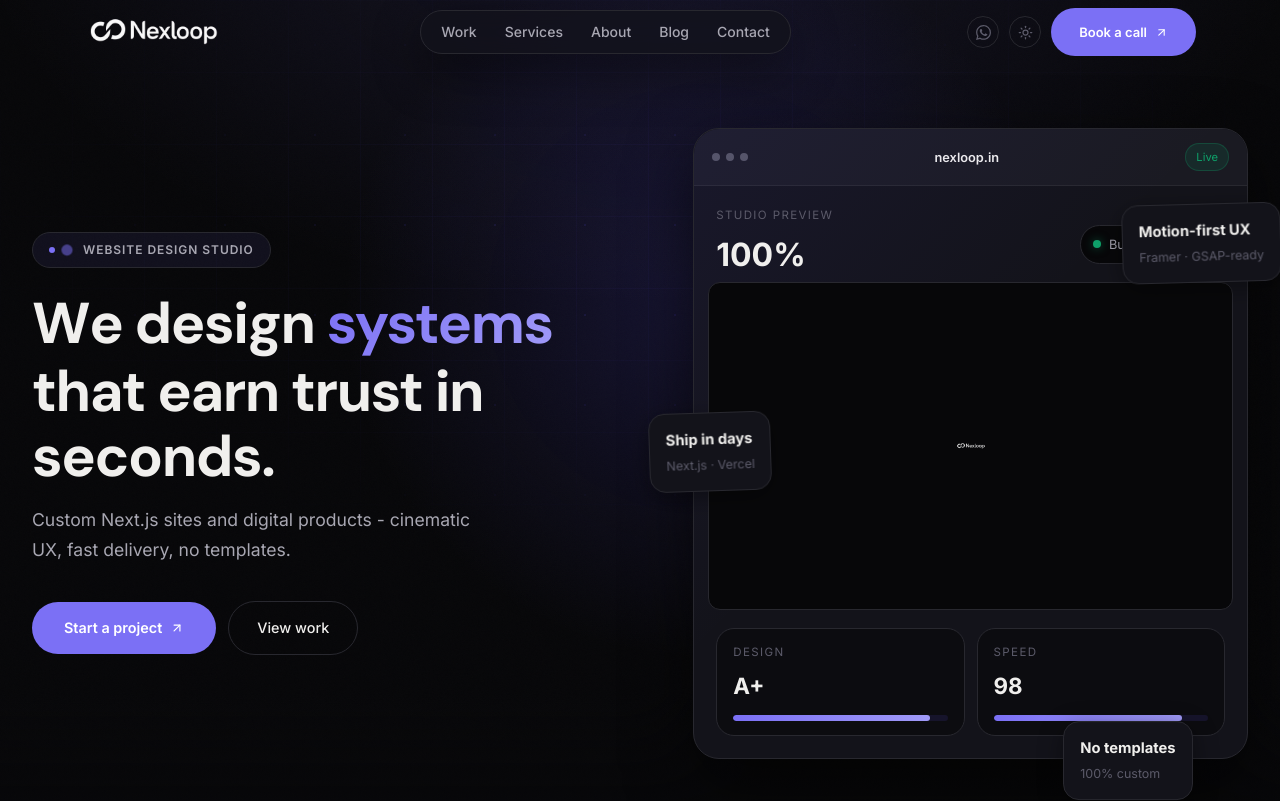
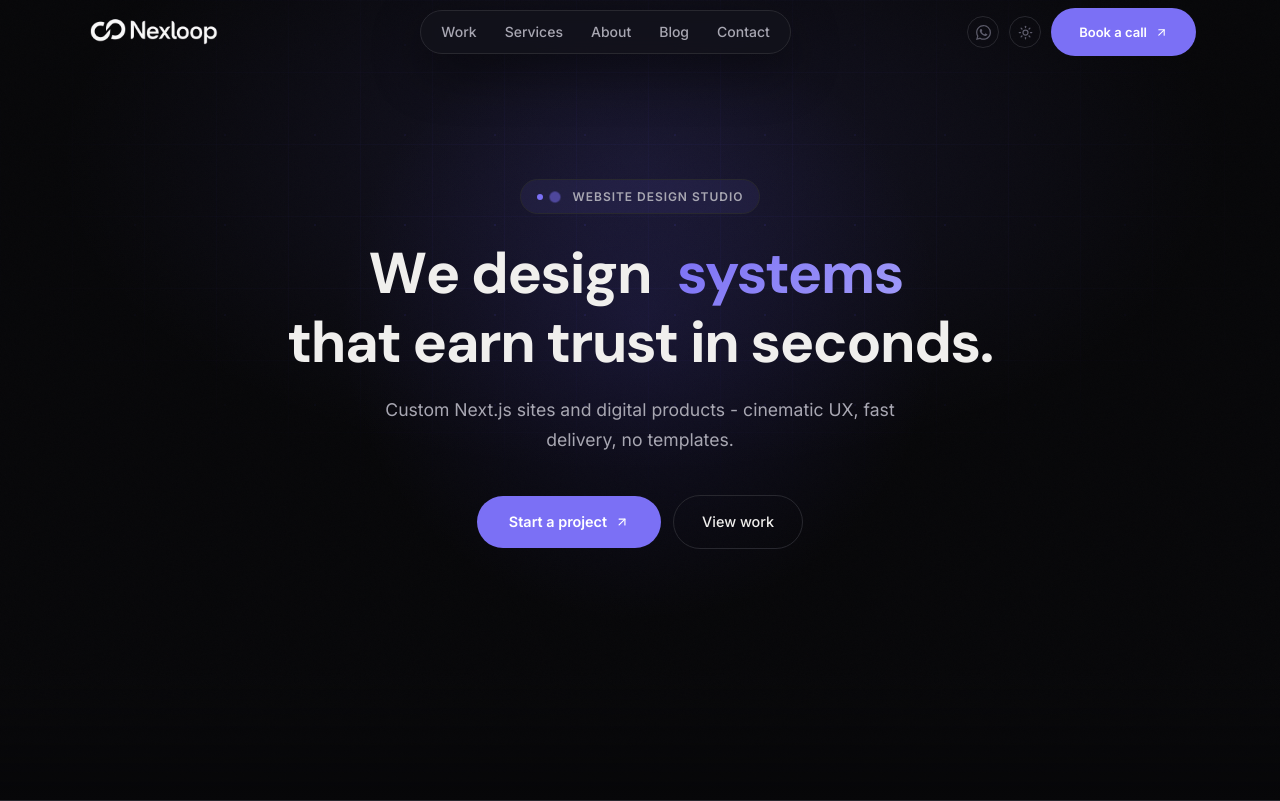
Before and after one commit to nexloop-team/NexLoop, a Next.js app: page / in a window 1280 px wide. Shown: the top 801 px of the page. Built offline with nearby package versions, Linux system fonts and the light colour scheme.

Commit message:
uichanges7

```diff
--- a/app/globals.css
+++ b/app/globals.css
@@ -1000,6 +1000,12 @@ a { color: inherit; text-decoration: none; }
   --cursor-x: 50%;
   --cursor-y: 30%;
 }
+.hero-stage-centered .hero-spotlight {
+  background:
+    radial-gradient(ellipse 70% 60% at 50% 20%, var(--accent-glow) 0%, transparent 65%),
+    radial-gradient(500px circle at var(--cursor-x, 50%) var(--cursor-y, 40%), rgba(91,79,232,0.14) 0%, transparent 60%),
+    var(--bg);
+}
 @media (min-width: 1024px) {
   .hero-stage { min-height: 100vh; }
 }
--- a/app/layout.tsx
+++ b/app/layout.tsx
@@ -13,7 +13,7 @@ const inter = Inter({ subsets: ["latin"], variable: "--font-inter", display: "sw
 export const metadata: Metadata = {
   metadataBase: new URL("https://nexloop.in"),
   title: {
-    default: "NexLoop | Best Website Design & Development Agency in India",
+    default: "NexLoop",
     template: "%s | NexLoop",
   },
   description:
--- a/app/page.tsx
+++ b/app/page.tsx
@@ -12,7 +12,6 @@ import CTA from "@/components/CTA";
 import Footer from "@/components/Footer";
 
 export const metadata: Metadata = {
-  title: "Best Website Design & Development Agency in India",
   description:
     "Hire NexLoop for custom website design and development. Top web design agency in India for Next.js sites, mobile apps, and AI automation that convert visitors into leads.",
   alternates: { canonical: "https://nexloop.in" },
--- a/components/ui/hero-parallax.tsx
+++ b/components/ui/hero-parallax.tsx
@@ -6,11 +6,8 @@ import {
   AnimatePresence,
   useScroll,
   useTransform,
-  useSpring,
-  useMotionValue,
 } from "framer-motion";
 import { ArrowUpRight } from "lucide-react";
-import Image from "next/image";
 import { ShaderCanvas } from "@/components/ui/shader-canvas";
 import { AuroraBackground } from "@/components/ui/aurora-background";
 import { Magnetic } from "@/components/ui/magnetic";
@@ -40,24 +37,10 @@ export const HeroParallax = () => {
   const [wordIdx, setWordIdx] = useState(0);
   const [cursor, setCursor] = useState({ x: 0, y: 0 });
   const ref = useRef<HTMLDivElement | null>(null);
-  const mockupRef = useRef<HTMLDivElement | null>(null);
-
-  const rotateX = useMotionValue(0);
-  const rotateY = useMotionValue(0);
-  const springRotateX = useSpring(rotateX, { stiffness: 180, damping: 22 });
-  const springRotateY = useSpring(rotateY, { stiffness: 180, damping: 22 });
 
   const { scrollYProgress } = useScroll({ target: ref, offset: ["start start", "end start"] });
-  const headlineY = useTransform(scrollYProgress, [0, 0.45], [0, -80]);
+  const headlineY = useTransform(scrollYProgress, [0, 0.45], [0, -60]);
   const headlineOpacity = useTransform(scrollYProgress, [0, 0.35], [1, 0]);
-  const mockupY = useSpring(useTransform(scrollYProgress, [0, 0.5], [0, 60]), {
-    stiffness: 260,
-    damping: 30,
-  });
-  const mockupScale = useSpring(useTransform(scrollYProgress, [0, 0.4], [1, 0.92]), {
-    stiffness: 260,
-    damping: 30,
-  });
 
   useEffect(() => {
     const t = setInterval(() => setWordIdx((i) => (i + 1) % words.length), 2800);
@@ -66,25 +49,12 @@ export const HeroParallax = () => {
 
   useEffect(() => {
     const rect = ref.current?.getBoundingClientRect();
-    if (rect) setCursor({ x: rect.width * 0.55, y: rect.height * 0.35 });
+    if (rect) setCursor({ x: rect.width * 0.5, y: rect.height * 0.4 });
   }, []);
 
   const onHeroMove = (event: React.MouseEvent<HTMLDivElement>) => {
     const rect = event.currentTarget.getBoundingClientRect();
     setCursor({ x: event.clientX - rect.left, y: event.clientY - rect.top });
-
-    if (mockupRef.current) {
-      const mRect = mockupRef.current.getBoundingClientRect();
-      const px = (event.clientX - mRect.left) / mRect.width - 0.5;
-      const py = (event.clientY - mRect.top) / mRect.height - 0.5;
-      rotateY.set(px * 14);
-      rotateX.set(py * -10);
-    }
-  };
-
-  const onHeroLeave = () => {
-    rotateX.set(0);
-    rotateY.set(0);
   };
 
   const glowStyle = useMemo(
@@ -100,8 +70,7 @@ export const HeroParallax = () => {
     <div
       ref={ref}
       onMouseMove={onHeroMove}
-      onMouseLeave={onHeroLeave}
-      className="hero-stage relative overflow-hidden grain-overlay"
+      className="hero-stage hero-stage-centered relative overflow-hidden grain-overlay"
       style={glowStyle}
     >
       <ShaderCanvas className="hidden md:block opacity-70 mix-blend-screen" />
@@ -111,17 +80,19 @@ export const HeroParallax = () => {
       <div className="hero-grid hidden md:block" />
       <div className="hero-particles hidden md:block" />
 
-      <div className="relative z-10 max-w-7xl mx-auto px-4 sm:px-8 pt-24 pb-10 md:pt-32 md:pb-24">
-        <div className="grid gap-8 lg:grid-cols-[1.05fr,0.95fr] lg:gap-12 items-center">
-          <motion.div style={{ y: headlineY, opacity: headlineOpacity }}>
+      <div className="relative z-10 flex min-h-[calc(100dvh-4.5rem)] flex-col items-center justify-center px-4 sm:px-8 py-20 md:py-24 text-center">
+        <motion.div
+          style={{ y: headlineY, opacity: headlineOpacity }}
+          className="flex w-full max-w-3xl flex-col items-center"
+        >
           <motion.div
             initial={{ opacity: 0, scale: 0.92 }}
             animate={{ opacity: 1, scale: 1 }}
             transition={{ duration: 0.5 }}
           >
-              <span className="eyebrow">
+            <span className="eyebrow inline-flex items-center justify-center">
               <motion.span
-                  className="inline-block w-2 h-2 rounded-full mr-1"
+                className="inline-block w-2 h-2 rounded-full mr-1.5"
                 style={{ background: "var(--accent)" }}
                 animate={{ scale: [1, 1.4, 1], opacity: [1, 0.5, 1] }}
                 transition={{ duration: 2, repeat: Infinity }}
@@ -130,12 +101,17 @@ export const HeroParallax = () => {
             </span>
           </motion.div>
 
-            <h1 className="headline-xl mt-4 md:mt-6 max-w-2xl">
-              <span className="md:hidden">We design </span>
-              <span className="hidden md:inline">
-                <BlurReveal text="We design " />
+          <h1 className="headline-xl mt-5 md:mt-7 max-w-3xl mx-auto">
+            <span className="hero-headline-row inline-flex flex-wrap items-baseline justify-center gap-x-[0.3em]">
+              <span className="shrink-0 md:hidden">We design</span>
+              <span className="shrink-0 hidden md:inline">
+                <BlurReveal text="We design" />
               </span>
-              <span className="relative inline-block min-w-[120px] sm:min-w-[200px] align-bottom">
+              <span className="hero-word-slot relative inline-block align-bottom">
+                <span className="invisible brand-text" aria-hidden>
+                  websites
+                </span>
+                <span className="absolute inset-0 flex items-end justify-center">
                   <AnimatePresence mode="wait">
                     <motion.span
                       key={words[wordIdx]}
@@ -143,12 +119,14 @@ export const HeroParallax = () => {
                       animate={{ opacity: 1, y: 0, filter: "blur(0px)", rotateX: 0 }}
                       exit={{ opacity: 0, y: -40, filter: "blur(10px)", rotateX: -60 }}
                       transition={{ duration: 0.45, ease: [0.23, 1, 0.32, 1] }}
-                    className="brand-text inline-block"
+                      className="brand-text inline-block text-center"
                       style={{ transformOrigin: "bottom center" }}
                     >
                       {words[wordIdx]}
                     </motion.span>
                   </AnimatePresence>
+                </span>
+              </span>
             </span>
             <br />
             <motion.span
@@ -165,12 +143,15 @@ export const HeroParallax = () => {
             initial={{ opacity: 0, y: 20 }}
             animate={{ opacity: 1, y: 0 }}
             transition={{ duration: 0.55, delay: 0.45 }}
-              className="body-lg mt-4 max-w-md hidden md:block"
+            className="body-lg mt-5 max-w-xl mx-auto hidden md:block"
             style={{ color: "var(--fg-secondary)" }}
           >
             Custom Next.js sites and digital products - cinematic UX, fast delivery, no templates.
           </motion.p>
-            <p className="body-md mt-3 max-w-sm md:hidden" style={{ color: "var(--fg-secondary)" }}>
+          <p
+            className="body-md mt-4 max-w-sm mx-auto md:hidden"
+            style={{ color: "var(--fg-secondary)" }}
+          >
             Premium websites &amp; apps - fast delivery, no templates.
           </p>
 
@@ -178,128 +159,30 @@ export const HeroParallax = () => {
             initial={{ opacity: 0, y: 16 }}
             animate={{ opacity: 1, y: 0 }}
             transition={{ duration: 0.5, delay: 0.55 }}
-              className="mt-6 md:mt-9 flex flex-wrap items-center gap-3"
+            className="mt-8 md:mt-10 flex flex-col sm:flex-row items-center justify-center gap-3 w-full sm:w-auto"
           >
             <Magnetic strength={0.4}>
-                <a href="#contact" className="btn-primary btn-shimmer px-6 py-3.5 md:px-8 md:py-4 text-sm w-full sm:w-auto justify-center">
+              <a
+                href="/contact"
+                className="btn-primary btn-shimmer px-6 py-3.5 md:px-8 md:py-4 text-sm w-full sm:w-auto justify-center"
+              >
                 Start a project <ArrowUpRight size={14} />
               </a>
             </Magnetic>
             <Magnetic strength={0.3} className="w-full sm:w-auto">
-                <a href="#portfolio" className="btn-ghost px-6 py-3.5 md:px-7 md:py-4 text-sm w-full justify-center">
+              <a
+                href="/work"
+                className="btn-ghost px-6 py-3.5 md:px-7 md:py-4 text-sm w-full justify-center"
+              >
                 View work
               </a>
             </Magnetic>
           </motion.div>
         </motion.div>
-
-          <motion.div
-            className="relative hidden lg:block"
-            style={{ y: mockupY, scale: mockupScale, perspective: 1200 }}
-          >
-            <motion.div
-              ref={mockupRef}
-              className="hero-mockup"
-              style={{
-                rotateX: springRotateX,
-                rotateY: springRotateY,
-                transformStyle: "preserve-3d",
-              }}
-            >
-              <div className="hero-mockup-top">
-                <div className="hero-mockup-dots">
-                  <span />
-                  <span />
-                  <span />
-                </div>
-                <div className="hero-mockup-title">nexloop.in</div>
-                <div className="hero-mockup-pill">Live</div>
-              </div>
-
-              <div className="hero-mockup-body">
-                <div className="hero-mockup-header">
-                  <div>
-                    <p className="hero-label">Studio preview</p>
-                    <p className="hero-value">100%</p>
-                  </div>
-                  <div className="hero-live-metric">
-                    <span className="hero-live-dot" />
-                    Building in public
-                  </div>
-                </div>
-
-                <div className="aspect-[16/10] relative flex items-center justify-center -mx-2 mb-2 rounded-xl overflow-hidden"
-                  style={{ background: "var(--bg)", border: "1px solid var(--border)" }}
-                >
-                  <Image
-                    src="/logo1.png"
-                    alt="NexLoop"
-                    width={200}
-                    height={56}
-                    className="h-10 w-auto opacity-90"
-                  />
-                  <motion.div
-                    className="absolute inset-0 pointer-events-none"
-                    style={{
-                      background:
-                        "linear-gradient(105deg, transparent 40%, rgba(255,255,255,0.08) 50%, transparent 60%)",
-                    }}
-                    animate={{ x: ["-100%", "200%"] }}
-                    transition={{ duration: 3, repeat: Infinity, repeatDelay: 2, ease: "easeInOut" }}
-                  />
-                </div>
-
-                <div className="hero-mockup-grid">
-                  <div className="hero-metric-card">
-                    <p className="hero-label">Design</p>
-                    <p className="hero-metric">A+</p>
-                    <div className="hero-bar">
-                      <span style={{ width: "92%" }} />
-                    </div>
-                  </div>
-                  <div className="hero-metric-card">
-                    <p className="hero-label">Speed</p>
-                    <p className="hero-metric">98</p>
-                    <div className="hero-bar">
-                      <span style={{ width: "88%" }} />
-                    </div>
-                  </div>
-                </div>
-              </div>
-            </motion.div>
-
-            <motion.div
-              className="hero-float-card hero-float-right"
-              animate={{ y: [0, -14, 0], rotate: [2, -2, 2] }}
-              transition={{ duration: 5, repeat: Infinity, ease: "easeInOut" }}
-            >
-              <p className="hero-float-title">Motion-first UX</p>
-              <p className="hero-float-sub">Framer · GSAP-ready</p>
-            </motion.div>
-
-            <motion.div
-              className="hero-float-card hero-float-left"
-              animate={{ y: [0, 12, 0], rotate: [-2, 2, -2] }}
-              transition={{ duration: 6.5, repeat: Infinity, ease: "easeInOut" }}
-            >
-              <p className="hero-float-title">Ship in days</p>
-              <p className="hero-float-sub">Next.js · Vercel</p>
-            </motion.div>
-
-            <motion.div
-              className="hero-float-card hero-float-bottom"
-              animate={{ y: [0, -10, 0] }}
-              transition={{ duration: 4.5, repeat: Infinity, ease: "easeInOut" }}
-            >
-              <p className="hero-float-title">No templates</p>
-              <p className="hero-float-sub">100% custom</p>
-            </motion.div>
-          </motion.div>
-        </div>
       </div>
 
       <div
-        className="absolute bottom-0 left-0 right-0 h-24 md:h-40 pointer-events-none z-[2]"
+        className="absolute bottom-0 left-0 right-0 h-24 md:h-32 pointer-events-none z-[2]"
         style={{ background: "linear-gradient(to top, var(--bg), transparent)" }}
       />
     </div>
```
Lines whose indentation alone changed are shown as unchanged.
